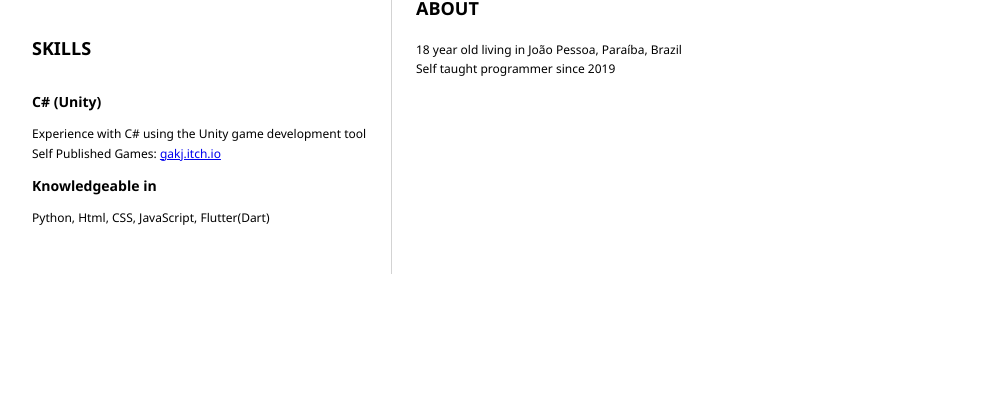
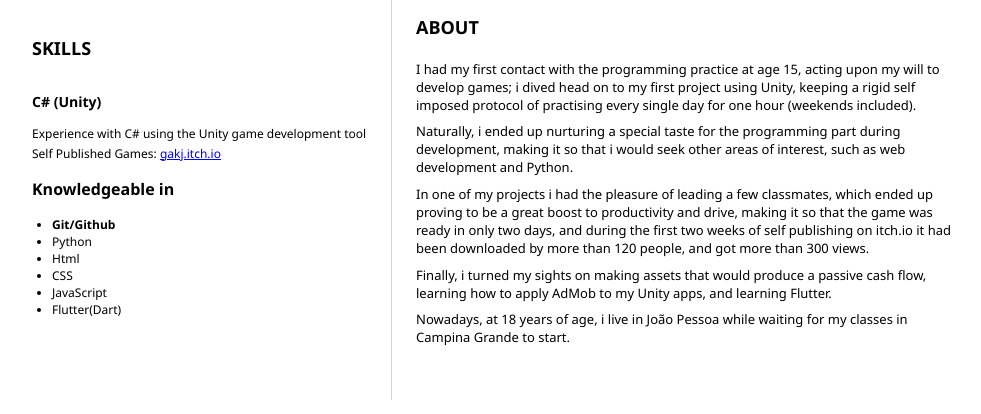
Before and after one commit to Gakjvc/resume, a plain HTML site: page index.html in a window 1280 px wide. Shown: the part 386-800 px from the top of the page, without its empty margins (152-1133 px from the left). Drawn offline with Linux system fonts and the light colour scheme.

Commit message:
List/Git/Expanded about

```diff
--- a/index.html
+++ b/index.html
@@ -15,18 +15,18 @@
 				<input onclick = "changeLanguage()" type = "checkbox" id ="language">
 			</div>
 			<hr>
-			<p class  = "texto">Computer Science Student</p>
+			<p class = "texto">Computer Science Student</p>
 			<hr>
 		</header>
 		<main>
 			<article id="mainLeft">
 				<section>
 					<h2 class = "texto">CONTACT</h2>
+					<div>
 						<p>
 							<i class="fa fa-envelope" aria-hidden="true"></i>
 							<img src = "mail.png" height="20px" alt="Email">
 							<a href="mailto:gabrielvilarcode@gmail.com">gabrielvilarcode@gmail.com</a>
-
 						</p>
 						<p>
 							<i class="fab fa-github" aria-hidden="true"></i>
@@ -38,31 +38,47 @@
 							<img src = "linkedin.png" height="20px" alt="Linkedin">
 							<a href="https://linkedin.com/in/gabriel-vilar-188265235/">Gabriel Vilar</a>
 						</p>
+					</div>
 				</section>
 				<section>
 					<h2 class = "texto">SKILLS</h2>
+					<div id = "skills">
 						<h3>C# (Unity)</h3>
 						<p class = "texto">
 							Experience with C# using the Unity game development tool
 						</p> Self Published Games: <a href = "https://gakj.itch.io">gakj.itch.io</a>
 						<p>
-						<h3 class = "texto">Knowledgeable in</h3>
-						Python, Html, CSS, JavaScript, Flutter(Dart)
+							<h3 class = "texto" id = "knowlein">Knowledgeable in</h3>
+							<ul id="knowle">
+								<b><li>Git/Github</li></b>
+								<li>Python</li>
+								<li>Html</li>
+								<li>CSS</li>
+								<li>JavaScript</li>
+								<li>Flutter(Dart)</li>
+							</ul>
 						</p>
+					</div>
 				</section>
 			</article>
 			<article id="mainRight">
 				<section>
 					<h2 class = "texto">EDUCATION</h2>
+					<div>
 						<p class = "texto">Graduated from High School</p>
 						<p class = "texto">Approved at "Univeridade Federal de Campina Grande" </p>
+						<p class = "texto"></p>
+					</div>
 				</section>
 				<section>
 					<h2 class = "texto">ABOUT</h2>
-					<p id = "about">
-						<p class = "texto"> 18 year old living in João Pessoa, Paraíba, Brazil</p>
-						<p class = "texto"> Self taught programmer since 2019</p>
-					</p>
+					<div id = "about">
+						<p class = "texto about"> </p>
+						<p class = "texto about"> </p>
+						<p class = "texto about"> </p>
+						<p class = "texto about"> </p>
+						<p class = "texto about"> </p>
+					</div>
 				</section>
 			</article>
 		</main>
@@ -75,9 +91,13 @@
 			<p class = "ptbr" >ESCOLARIDADE</p>
 			<p class = "ptbr" >Ensino Médio Completo </p>
             <p class = "ptbr" >Aprovado na Univeridade Federal de Campina Grande</p>
+			<p class = "ptbr" >Completamente fluente em inglês </p>
 			<p class = "ptbr" >SOBRE</p>
-			<p class = "ptbr" >Atualmente com 18 anos de idade, moro em João Pessoa, Paraíba</p>
-			<p class = "ptbr" >Programador autodidata desde 2019</p>
+			<p class = "ptbr" >Tive meu primeiro contato com a programação aos 15 anos de idade, agindo baseado em minha vontade de produzir jogos; parti para meu primeiro projeto em Unity, mantendo um rígido protocolo autoimposto de uma hora ininterrupta para praticar todos os dias (inclusive aos finais de semana). </p>
+			<p class = "ptbr" >Consoante a isso, acabei tomando um gosto especial pelo processo de programação durante o desenvolvimento, explorando outras áreas como desenvolvimento web e Python.</p>
+			<p class = "ptbr" >Em um de meus projetos, tive o prazer de liderar alguns colegas, o que acarretou em um aumento em minha produtividade e empenho, terminando o jogo em dois dias, que chegou a receber mais de 120 downloads e mais de 300 visualizações dentro de duas semanas de sua publicação no itch.io.</p>
+			<p class = "ptbr" >Finalmente, tornei minha atenção para criar produtos que me trouxessem renda passiva, aprendendo a utilizar AdMob no Unity, e desenvolvendo em Flutter.</p>
+			<p class = "ptbr" >Atualmente, com 18 anos, moro em João Pessoa enquanto aguardo as aulas em Campina Grande começarem.</p>
 
 			<p class  = "eng">Computer Science Student</p>
 			<h2 class = "eng">CONTACT</h2>
@@ -87,9 +107,13 @@
 			<h2 class = "eng">EDUCATION</h2>
 			<p class = "eng">Graduated from High School</p>
 			<p class = "eng">Approved at "Univeridade Federal de Campina Grande" </p>
+			<p class = "eng">Fluent in English </p>
 			<h2 class = "eng">ABOUT</h2>
-			<p class = "eng"> 18 year old living in João Pessoa, Paraíba, Brazil</p>
-			<p class = "eng"> Self taught programmer since 2019</p>
+			<p class = "eng">I had my first contact with the programming practice at age 15, acting upon my will to develop games; i dived head on to my first project using Unity, keeping a rigid self imposed protocol of practising every single day for one hour (weekends included). </p>
+			<p class = "eng">Naturally, i ended up nurturing a special taste for the programming part during development, making it so that i would seek other areas of interest, such as web development and Python. </p>
+			<p class = "eng">In one of my projects i had the pleasure of leading a few classmates, which ended up proving to be a great boost to productivity and drive, making it so that the game was ready in only two days, and during the first two weeks of self publishing on itch.io it had been downloaded by more than 120 people, and got more than 300 views. </p>
+			<p class = "eng">Finally, i turned my sights on making assets that would produce a passive cash flow, learning how to apply AdMob to my Unity apps, and learning Flutter. </p>
+			<p class = "eng">Nowadays, at 18 years of age, i live in João Pessoa while waiting for my classes in Campina Grande to start. </p>
 		</div>
 		<script src="index.js"></script>
 	</body>
--- a/style.css
+++ b/style.css
@@ -54,11 +54,11 @@ h1, h2 {
 h3{
     font-weight: 620;
 }
-.eng{
-    background-color: greenyellow;
+.about {
+    padding-bottom: 6px;
 }
 #about{
-    font-size: medium;
+    font-size: small;
 }
 #mainLeft {
     border-right: 1px solid lightgray;
@@ -70,3 +70,10 @@ h3{
     display: block;
     cursor: pointer;
 }
+#knowlein{
+    padding-bottom: 0px;
+    font-size: medium;
+}
+#knowle{
+ padding: 0px 0 0 20px;
+}
```
Also changed, not shown: 1 other file. Lines whose indentation alone changed are shown as unchanged.
